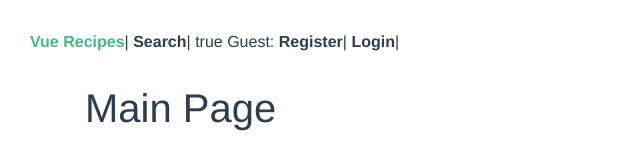
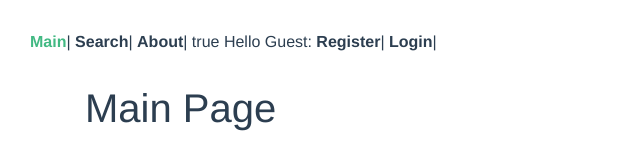
Before and after one commit to Web-Development-Environments-2023/assignment3_3-311272413_206332348, a Vue app: page /#/ in a window 1280 px wide. Shown: the top 145 px of the page, without its empty margins (0-640 px from the left). Built offline with nearby package versions, Linux system fonts and the light colour scheme; no server answers.

Commit message:
Add "About" to the nav bar

```diff
--- a/src/App.vue
+++ b/src/App.vue
@@ -1,11 +1,13 @@
 <template>
   <div id="app">
     <div id="nav">
-      <router-link :to="{ name: 'main' }">Vue Recipes</router-link>|
+      <router-link :to="{ name: 'main' }">Main</router-link>|
       <router-link :to="{ name: 'search' }">Search</router-link>|
+      <router-link :to="{ name: 'about' }">About</router-link>|
+
       {{ !$root.store.username }}
       <span v-if="!$root.store.username">
-        Guest:
+        Hello Guest:
         <router-link :to="{ name: 'register' }">Register</router-link>|
         <router-link :to="{ name: 'login' }">Login</router-link>|
       </span>
--- /dev/null
+++ b/src/pages/AboutPage.vue
@@ -0,0 +1,15 @@
+<template>
+    <div class="container">
+      <h1 class="title">About Page</h1>
+    </div>
+  </template>
+
+  <script>
+  export default {
+    // Component options
+  }
+  </script>
+
+  <style>
+  /* Component styles */
+  </style>
--- a/src/routes.js
+++ b/src/routes.js
@@ -28,6 +28,11 @@ const routes = [
     component: () => import("./pages/RecipeViewPage"),
   },
   {
+    path: "/about",
+    name: "about",
+    component: () => import("./pages/AboutPage"),
+  },
+  {
     path: "*",
     name: "notFound",
     component: NotFound,
```
